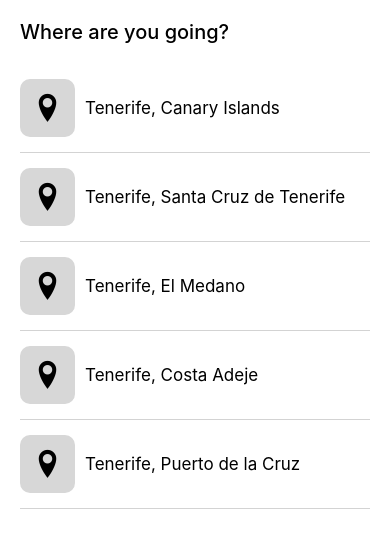
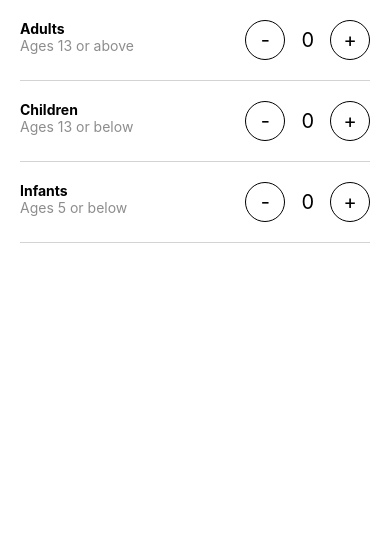
Before and after one commit to rohitsainier/AirBnbClone, a React Native app: screen / in a window 390 px wide. Shown: the top 548 px of the page. Built offline with nearby package versions, Linux system fonts and the light colour scheme.

Commit message:
use state hook used in guest screen

```diff
--- a/App.js
+++ b/App.js
@@ -7,8 +7,11 @@ import {
 import HomeScreen from './scr/screens/Home';
 import Post from './scr/components/Post';
 import feed from './assests/data/feed';
+import SearchScreen from './scr/screens/SearchResults';
 import DestinationSearchScreen from './scr/screens/DestinationSearch';
+import GuestsScreen from './scr/screens/Guests';
 
+const post1 = feed[0];
 
 
 const App = () => {
@@ -16,7 +19,7 @@ const App = () => {
     <>
     <StatusBar barStyle="dark-content"/>
     <SafeAreaView>
-      <DestinationSearchScreen/>
+      <GuestsScreen/>
     </SafeAreaView>
     </>
   );
--- /dev/null
+++ b/scr/screens/Guests/index.js
@@ -0,0 +1,87 @@
+import React, { useState } from 'react';
+import {View,Text,Pressable} from 'react-native';
+
+import styles from './styles';
+
+const GuestsScreen = () =>{
+    const [adults, setAdults] = useState(0);
+    const [children, setChildren] = useState(0);
+    const [infants, setInfants] = useState(0);
+
+    return (
+        <View>
+            <View style={styles.row}>
+            <View style={styles.leftView}>
+                <Text style={styles.title}>Adults</Text>
+                <Text style={styles.subtitle}>Ages 13 or above</Text>
+            </View>
+
+            <View style={styles.rightView}>
+                <Pressable
+                    onPress={ () => setAdults(adults<1 ? 0 : adults - 1) }
+                    style={styles.button}
+                >
+                <Text style={{fontSize:20}}>-</Text>
+                </Pressable>
+                <Text style={styles.countValue}>{adults}</Text>
+                <Pressable
+                    onPress={ () => setAdults(adults + 1) }
+                    style={styles.button}
+                >
+                <Text style={{fontSize:20}}>+</Text>
+                </Pressable>
+            </View>
+            </View>
+
+            <View style={styles.row}>
+            <View style={styles.leftView}>
+                <Text style={styles.title}>Children</Text>
+                <Text style={styles.subtitle}>Ages 13 or below</Text>
+            </View>
+
+            <View style={styles.rightView}>
+                <Pressable
+                    onPress={ () => setChildren(children<1 ? 0 : children - 1) }
+                    style={styles.button}
+                >
+                <Text style={{fontSize:20}}>-</Text>
+                </Pressable>
+                <Text style={styles.countValue}>{children}</Text>
+                <Pressable
+                    onPress={ () => setChildren(children + 1) }
+                    style={styles.button}
+                >
+                <Text style={{fontSize:20}}>+</Text>
+                </Pressable>
+            </View>
+            </View>
+
+
+
+            <View style={styles.row}>
+            <View style={styles.leftView}>
+                <Text style={styles.title}>Infants</Text>
+                <Text style={styles.subtitle}>Ages 5 or below</Text>
+            </View>
+
+            <View style={styles.rightView}>
+                <Pressable
+                    onPress={ () => setInfants(infants<1 ? 0 : infants - 1) }
+                    style={styles.button}
+                >
+                <Text style={{fontSize:20}}>-</Text>
+                </Pressable>
+                <Text style={styles.countValue}>{infants}</Text>
+                <Pressable
+                    onPress={ () => setInfants(infants + 1) }
+                    style={styles.button}
+                >
+                <Text style={{fontSize:20}}>+</Text>
+                </Pressable>
+            </View>
+            </View>
+        </View>
+    );
+}
+
+export default GuestsScreen;
--- /dev/null
+++ b/scr/screens/Guests/styles.js
@@ -0,0 +1,36 @@
+import { StyleSheet,Dimensions } from 'react-native';
+
+const styles = StyleSheet.create({
+   row:{
+    flexDirection:'row',
+    justifyContent:'space-between',
+    marginHorizontal:20,
+    paddingVertical:20,
+    borderBottomWidth:1,
+    borderColor:'lightgrey',
+   },
+   title:{
+        fontWeight:'bold',
+   },
+   subtitle:{
+        color:'#8d8d8d',
+   },
+   rightView:{
+        flexDirection:'row',
+        alignItems:'center',
+   },
+   button:{
+       width:40,
+       height:40,
+       borderWidth:1,
+       borderRadius:20,
+       justifyContent:'center',
+       alignItems:'center',
+   },
+   countValue:{
+       marginHorizontal:16,
+       fontSize:20,
+   },
+});
+
+export default styles;
```
Also changed, not shown: 1 other file (tests, documents, lock files or other folders).
